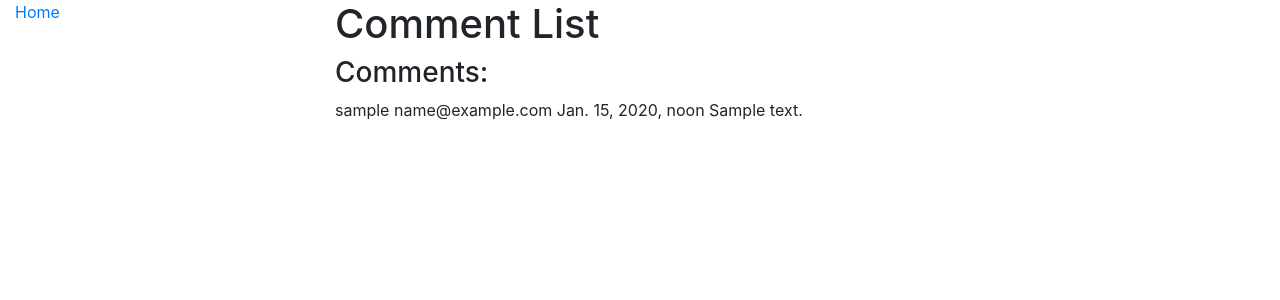
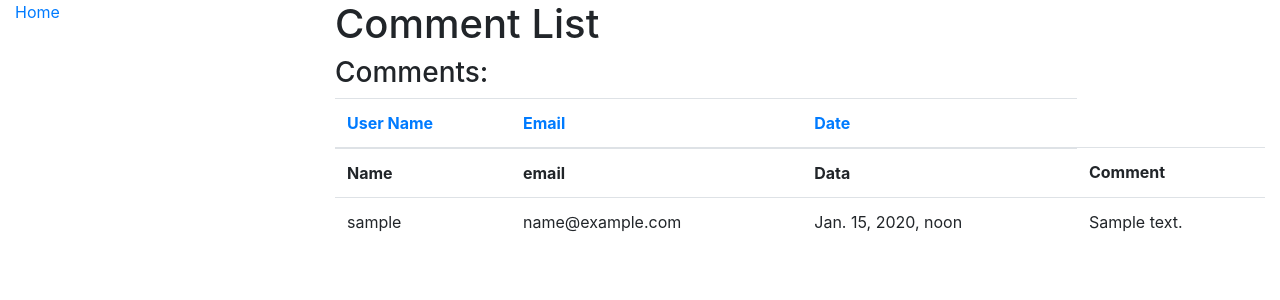
Before and after one commit to Yevheniia-Ilchenko/Create-comments, a Django app: a page that uses templates/post/comment_list.html in a window 1280 px wide. Shown: the top 300 px of the page. Run offline with Django 5.2, Linux system fonts and the light colour scheme; tables that the repository leaves empty hold one stand-in row (values such as "Sample post").

Commit message:
add pagination and order_by to View and template

```diff
--- a/post/views.py
+++ b/post/views.py
@@ -5,3 +5,17 @@ from post.models import Comment
 
 class CommentListView(generic.ListView):
     model = Comment
+    paginate_by = 25
+
+    def get_queryset(self):
+        queryset = super().get_queryset().filter(parent__isnull=True)
+        sort_field = self.request.GET.get('sort', 'created_at')
+        sort_order = self.request.GET.get('order', 'desc')
+
+        if sort_field and sort_order:
+            if sort_order == 'asc':
+                queryset = queryset.order_by(sort_field)
+            elif sort_order == 'desc':
+                queryset = queryset.order_by(f'-{sort_field}')
+
+        return queryset
--- a/templates/post/comment_list.html
+++ b/templates/post/comment_list.html
@@ -10,19 +10,51 @@
         <div class="col-sm-9">
             <h1>Comment List</h1>
             <h3>Comments:</h3>
+            {% if comment_list %}<table class="table offset-lg-0.5">
+            <tr>
+                <th>Name</th>
+                <th>email</th>
+                <th>Data</th>
+                <th>Comment</th>
+              </tr>
+            <thead>
+            <tr>
+                <th><a href="?sort=user__username&order={% if request.GET.order == 'asc' %}desc{% else %}asc{% endif %}">User Name</a></th>
+                <th><a href="?sort=user__email&order={% if request.GET.order == 'asc' %}desc{% else %}asc{% endif %}">Email</a></th>
+                <th><a href="?sort=created_at&order={% if request.GET.order == 'asc' %}desc{% else %}asc{% endif %}">Date</a></th>
+            </tr>
+            </thead>
             {% for comment in comment_list %}
             <tr>
                 <td>{{ comment.user.username }}</td>
                 <td>{{ comment.user.email }}</td>
                 <td>{{ comment.created_at }}</td>
                 <td>{{ comment.comment_text }}</td>
-
             </tr>
             {% endfor %}
+            {% endif %}
         </div>
     </div>
 </div>
 
 </body>
+     <div>
+        {% if is_paginated %}
+            <span class="step-links">
+                {% if page_obj.has_previous %}
+                    <a href="?page=1">first</a>
+                    <a href="?page={{ page_obj.previous_page_number }}">previous</a>
+                {% endif %}
 
-{% endblock content %}
+                <span class="current">
+                    Page {{ page_obj.number }} of {{ page_obj.paginator.num_pages }}.
+                </span>
+
+                {% if page_obj.has_next %}
+                    <a href="?page={{ page_obj.next_page_number }}">next</a>
+                    <a href="?page={{ page_obj.paginator.num_pages }}">last</a>
+                {% endif %}
+            </span>
+        {% endif %}
+    </div>
+{% endblock %}
```
